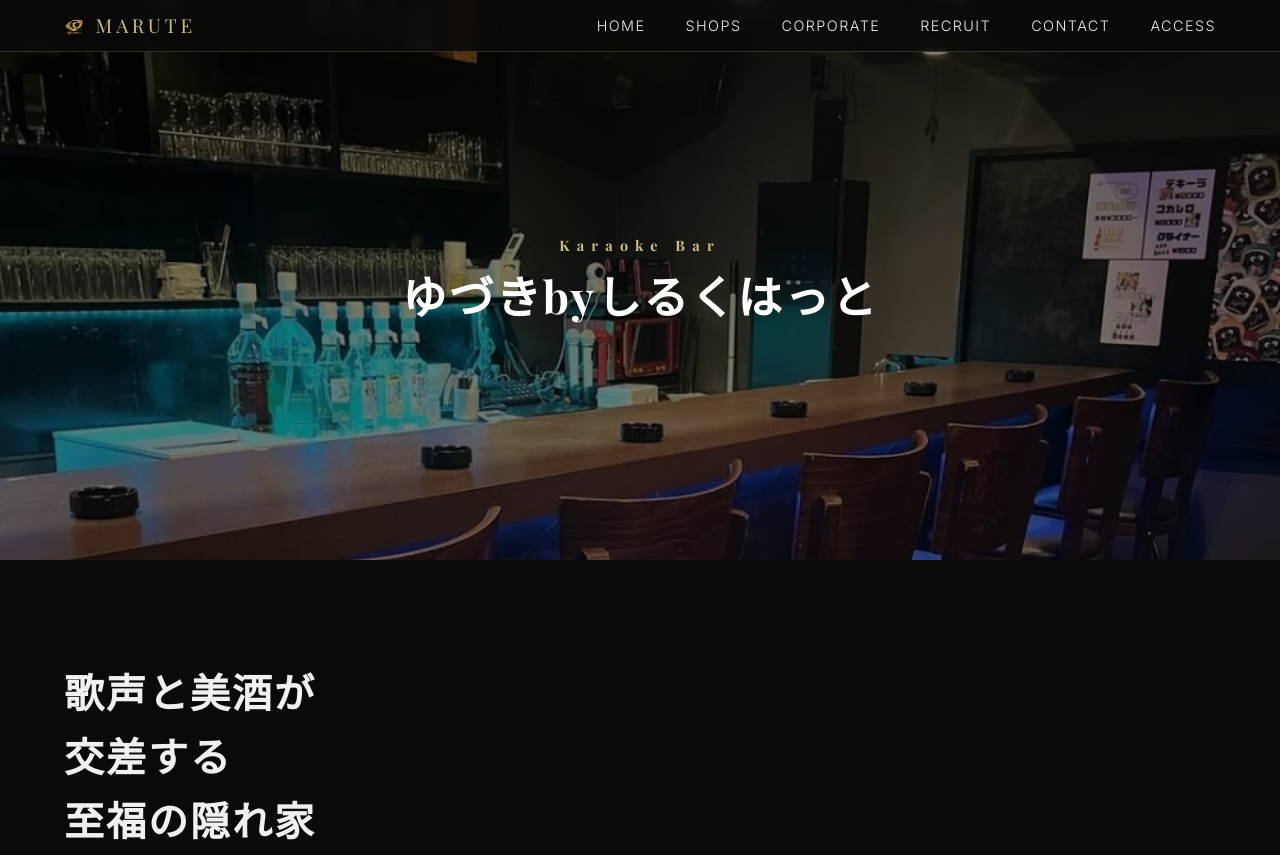
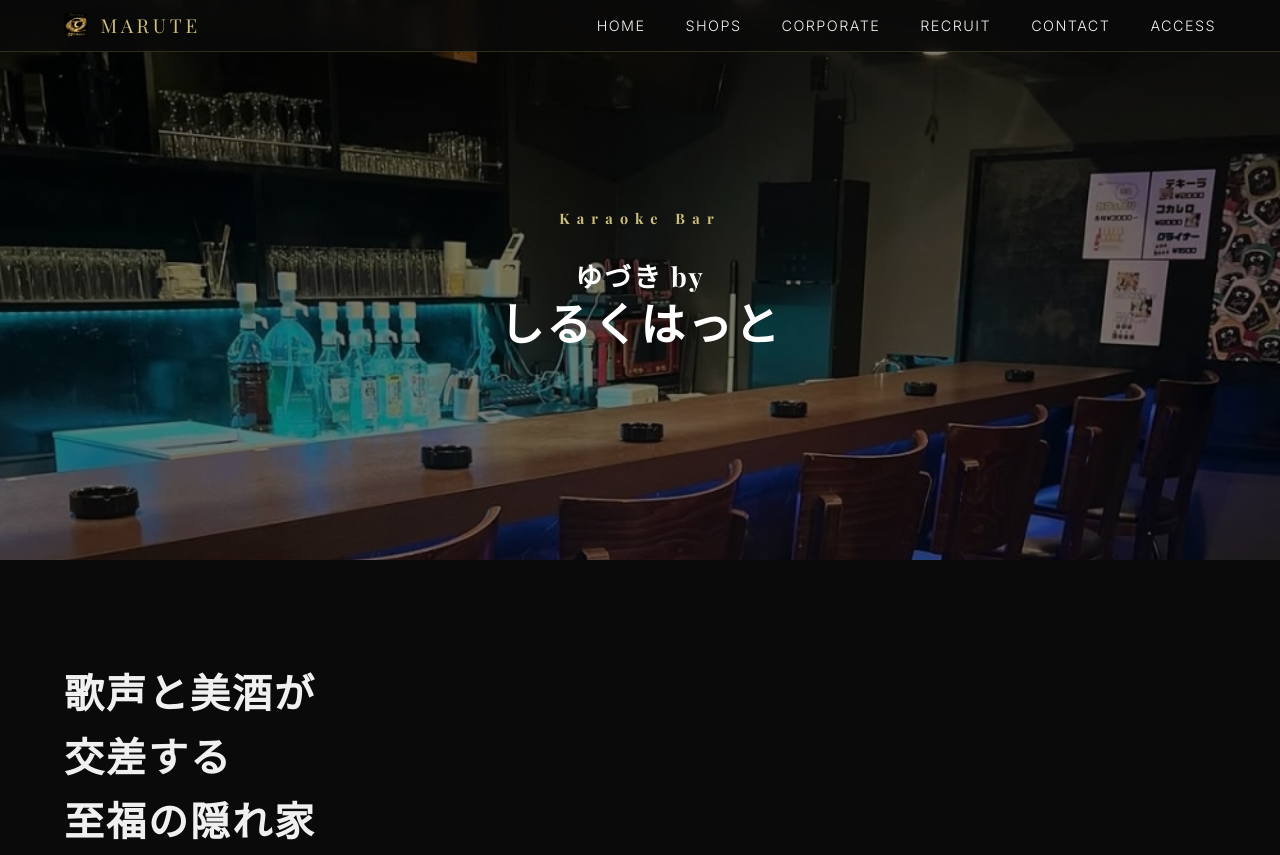
Before and after one commit to nitraiders/marute-corporate-official, a website: page public/shop-yuzuki.html in a window 1280 px wide. Shown: the top 855 px of the page. Drawn offline with nearby package versions, Linux system fonts and the light colour scheme; a web font is replaced by a local one.

Commit message:
polish: adjust header image sizes, change corporate font to sans-serif, and format yuzuki page title

```diff
--- a/public/shop-yuzuki.html
+++ b/public/shop-yuzuki.html
@@ -48,7 +48,7 @@
         <div class="container header-inner">
             <div class="logo">
                 <a href="index.html" style="display: flex; align-items: center; gap: 12px;">
-                    <img src="assets/images/marute_logo_mark.jpg" alt="Marute Group" style="height: 1.2rem; width: auto; border-radius: 4px;">
+                    <img src="assets/images/marute_logo_mark.jpg" alt="Marute Group" style="height: 1.5rem; width: auto; border-radius: 4px;">
                     <span class="logo-main" style="font-size: 1.2rem;">MARUTE</span>
                 </a>
             </div>
@@ -75,7 +75,10 @@
             <div class="container">
                 <h1 style="font-size: 2.8rem; line-height: 1.2;">
                     <span class="text-gold" style="font-size: 0.9rem; letter-spacing: 0.5em; display: block; margin-bottom: 15px;">Karaoke Bar</span>
-                    <span class="text-white">ゆづきbyしるくはっと</span>
+                    <span class="text-white">
+                        <span style="font-size: 0.6em;">ゆづき by</span><br>
+                        しるくはっと
+                    </span>
                 </h1>
             </div>
         </section>
```
Also changed, not shown: public/contact.html (+1 -1 lines), public/index.html (+2 -2 lines), public/recruit.html (+1 -1 lines), public/shop-tempest.html (+1 -1 lines).
